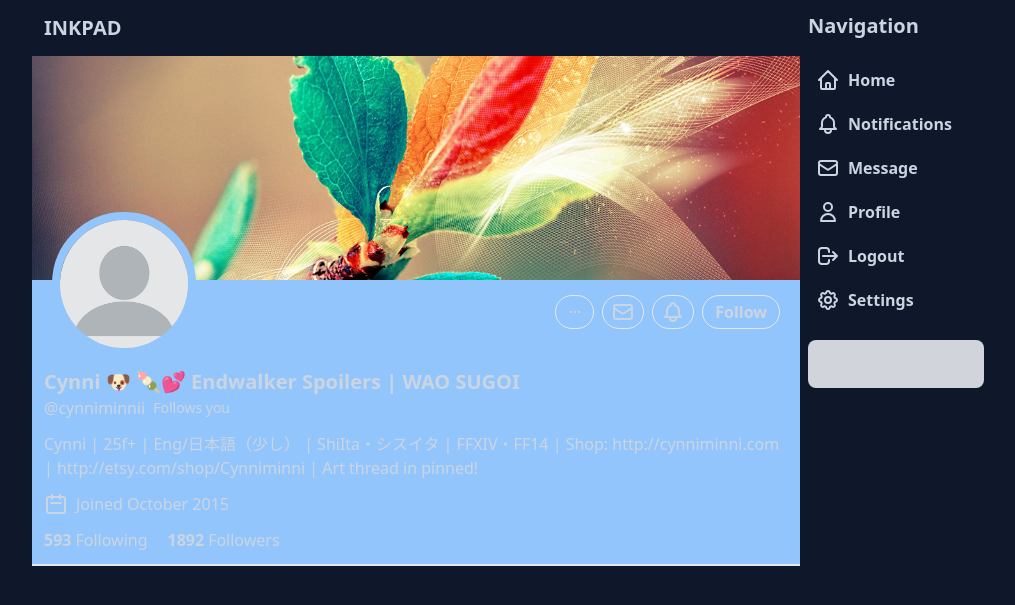
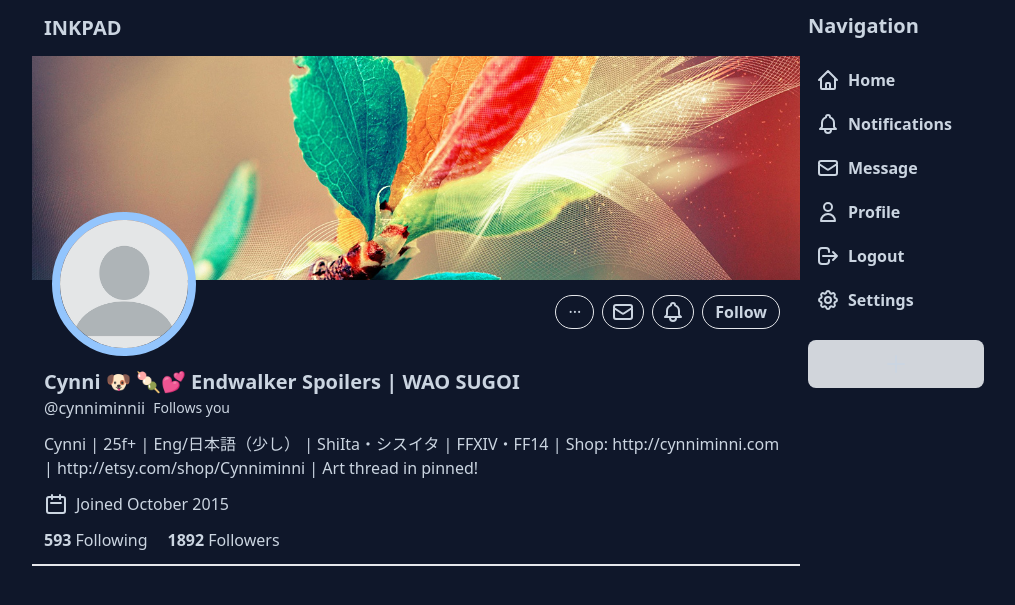
Before and after one commit to Cynniminni/masonite-project, a Python web app: template templates/profile.html in a window 1280 px wide. Shown: the top 605 px of the page, without its empty margins (128-1143 px from the left). Run offline with Jinja, Linux system fonts and the light colour scheme; the template is opened without the code that fills it, so the values that code supplies are empty; some libraries are stand-ins or nearby versions.

Commit message:
Remove background color from profile_area

```diff
--- a/templates/profile.html
+++ b/templates/profile.html
@@ -5,7 +5,7 @@
 
 {% block content %}
     <!-- profile area -->
-<div class="bg-blue-300 border-b-2 md:mt-0">
+<div class="border-b-2 md:mt-0">
     <!-- Banner -->
     <img src="/static/banner_leaves.jpg" class="object-cover w-full h-56">
 
```
